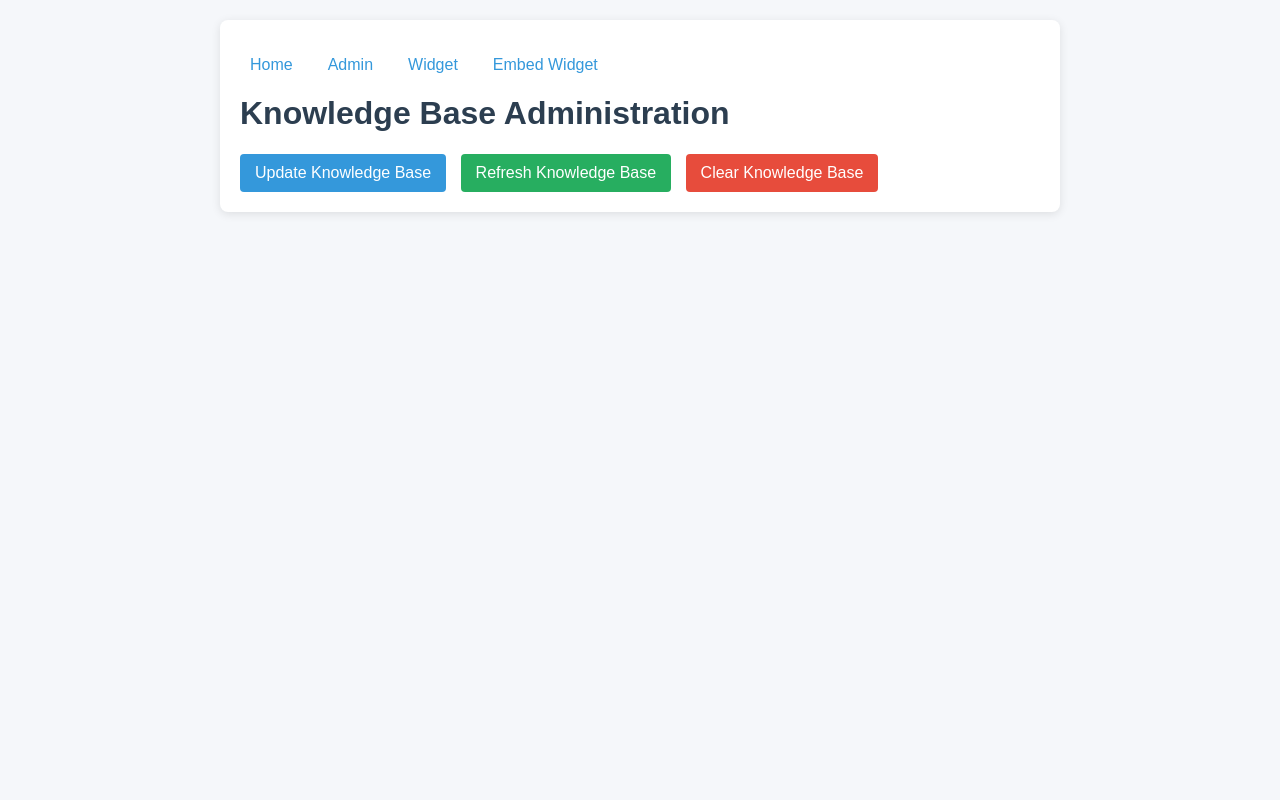
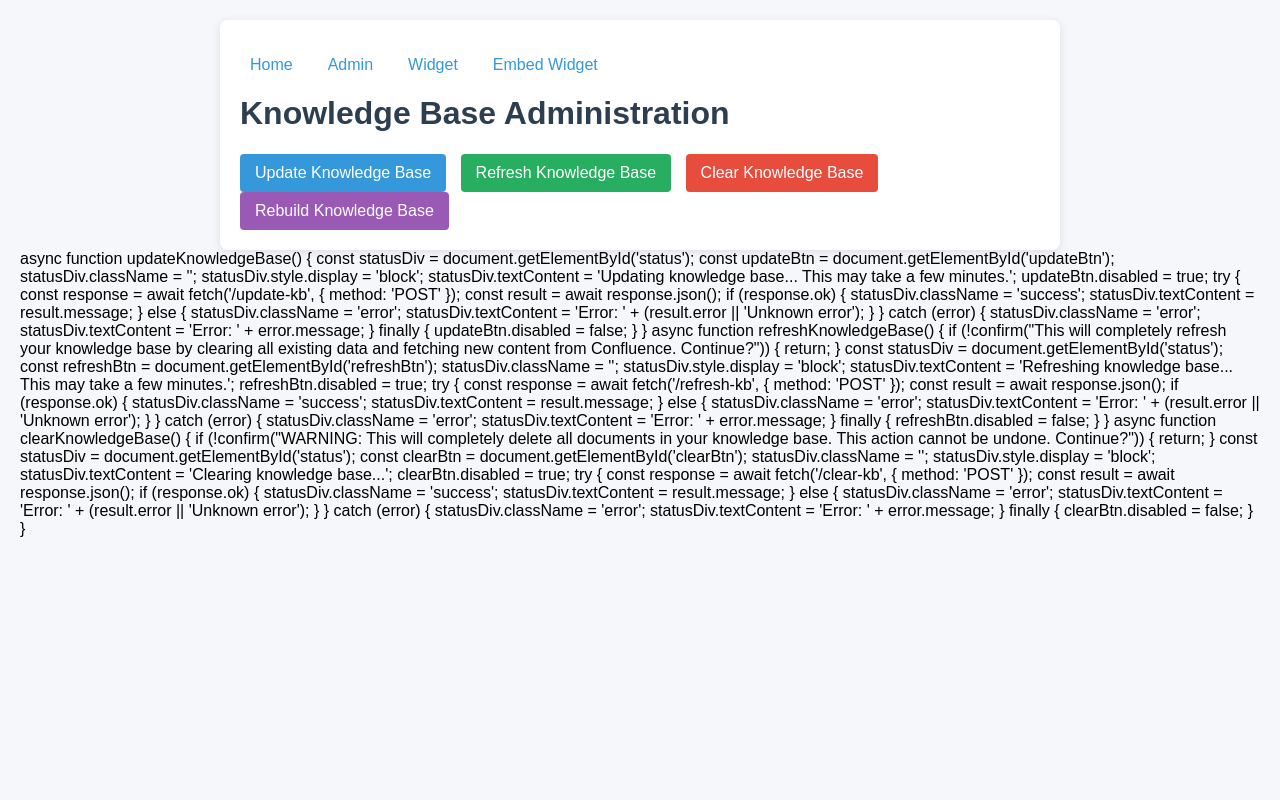
Before and after one commit to Freddfazm/chatbot, a Flask app: page /admin in a window 1280 px wide. Run offline with Flask 2, Linux system fonts and the light colour scheme.

Commit message:
feat: add route to rebuild knowledge base
This commit introduces a new feature to rebuild the knowledge base by recreating the Chroma collection and re-ingesting content from Confluence. This is useful for refreshing the knowledge base with the latest data.

- Added a `/rebuild-kb` route to `app.py` that handles the rebuilding process.
- Implemented logic to delete the existing Chroma collection, create a new one, fetch content from Confluence, save it to a JSON file, and add it to the new collection.
- Added improved error handling and logging throughout the rebuilding process.
- Added a new `add_content_to_chroma_improved` function to handle adding content to Chroma with better error checking, including skipping empty documents.
- Added a "Rebuild Knowledge Base" button to the admin panel in `admin.html` that triggers the rebuild process via the new `/rebuild-kb` route.
- Added debugging prints to `qa_system.py` to inspect the structure and content of query results, metadata, and IDs.

```diff
--- a/src/Templates/admin.html
+++ b/src/Templates/admin.html
@@ -94,6 +94,8 @@
         <button id="updateBtn" onclick="updateKnowledgeBase()">Update Knowledge Base</button>
         <button id="refreshBtn" onclick="refreshKnowledgeBase()">Refresh Knowledge Base</button>
         <button id="clearBtn" onclick="clearKnowledgeBase()">Clear Knowledge Base</button>
+        <!-- Add this button to your existing buttons -->
+        <button id="rebuildBtn" onclick="rebuildKnowledgeBase()" style="background-color: #9b59b6;">Rebuild Knowledge Base</button>
     </div>
 
     <!-- Make sure this status div exists -->
@@ -102,7 +104,41 @@
 
 <!-- Add this function to your script section -->
 <script>
-    async function updateKnowledgeBase() {
+    async function rebuildKnowledgeBase() {
+        if (!confirm("WARNING: This will completely rebuild your knowledge base by recreating the collection. This action cannot be undone. Continue?")) {
+            return;
+        }
+
+        const statusDiv = document.getElementById('status');
+        const rebuildBtn = document.getElementById('rebuildBtn');
+
+        statusDiv.className = '';
+        statusDiv.style.display = 'block';
+        statusDiv.textContent = 'Rebuilding knowledge base... This may take a few minutes.';
+        rebuildBtn.disabled = true;
+
+        try {
+            const response = await fetch('/rebuild-kb', {
+                method: 'POST'
+            });
+
+            const result = await response.json();
+
+            if (response.ok) {
+                statusDiv.className = 'success';
+                statusDiv.textContent = result.message;
+            } else {
+                statusDiv.className = 'error';
+                statusDiv.textContent = 'Error: ' + (result.error || 'Unknown error');
+            }
+        } catch (error) {
+            statusDiv.className = 'error';
+            statusDiv.textContent = 'Error: ' + error.message;
+        } finally {
+            rebuildBtn.disabled = false;
+        }
+    }
+</script>    async function updateKnowledgeBase() {
         const statusDiv = document.getElementById('status');
         const updateBtn = document.getElementById('updateBtn');
 
--- a/src/app.py
+++ b/src/app.py
@@ -163,6 +163,98 @@
     """Render the embedded chat interface"""
     return render_template('embed.html')
 
+@app.route('/rebuild-kb', methods=['POST'])
+def rebuild_knowledge_base():
+    """Rebuild the knowledge base by recreating the collection and adding content"""
+    try:
+        # Step 1: Delete the existing collection
+        try:
+            qa_system.chroma_client.delete_collection(name="confluence_kb")
+            print("Deleted existing collection")
+        except Exception as e:
+            print(f"Error deleting collection: {str(e)}")
+
+        # Step 2: Create a new collection
+        qa_system.collection = qa_system.chroma_client.create_collection(
+            name="confluence_kb",
+            embedding_function=qa_system.openai_ef
+        )
+        print("Created new collection")
+
+        # Step 3: Fetch content from Confluence
+        fetcher = ConfluenceFetcher()
+        pages = fetcher.get_all_pages()
+        content = fetcher.extract_content(pages)
+
+        # Step 4: Save to JSON file
+        base_dir = os.path.dirname(os.path.dirname(os.path.abspath(__file__)))
+        json_path = os.path.join(base_dir, 'confluence_content.json')
+        with open(json_path, 'w', encoding='utf-8') as f:
+            json.dump(content, f, ensure_ascii=False, indent=4)
+
+        # Step 5: Add content to the vector database with improved error handling
+        added_count = add_content_to_chroma_improved(content, qa_system.collection)
+
+        return jsonify({
+            "status": "success",
+            "message": f"Knowledge base rebuilt successfully. Added {added_count} documents."
+        })
+    except Exception as e:
+        print(f"Error rebuilding knowledge base: {str(e)}")
+        import traceback
+        traceback.print_exc()
+        return jsonify({"error": str(e)}), 500
+
+def add_content_to_chroma_improved(content, collection):
+    """Add content to ChromaDB collection with improved error handling"""
+    # Prepare documents for batch insertion
+    documents = []
+    metadatas = []
+    ids = []
+
+    # Process each content item
+    count = 0
+    for item in content:
+        if 'title' in item and 'content' in item and 'url' in item:
+            # Validate content is not None or empty
+            if item['content'] is None or item['content'].strip() == '':
+                print(f"Skipping item with empty content: {item['title']}")
+                continue
+
+            # Create a document with title and content
+            doc = f"Title: {item['title']}\n\n{item['content']}"
+
+            # Validate document
+            if doc and len(doc.strip()) > 10:  # Ensure document has meaningful content
+                # Add to batches
+                documents.append(doc)
+                metadatas.append({"url": item['url'], "title": item['title']})
+                ids.append(f"doc_{count}")
+
+                count += 1
+                print(f"Added document {count}: {item['title'][:50]}...")
+            else:
+                print(f"Skipping document with insufficient content: {item['title']}")
+
+    # Add documents to collection in batches
+    if documents:
+        try:
+            print(f"Adding {len(documents)} documents to collection")
+            collection.add(
+                documents=documents,
+                metadatas=metadatas,
+                ids=ids
+            )
+            print("Documents added successfully")
+        except Exception as e:
+            print(f"Error adding documents to collection: {str(e)}")
+            import traceback
+            traceback.print_exc()
+    else:
+        print("No valid documents to add")
+
+    return count
+
 if __name__ == "__main__":
     port = int(os.environ.get("PORT", 5000))
     app.run(host='0.0.0.0', port=port)
```
Also changed, not shown: src/qa_system.py (+16 -0 lines).
